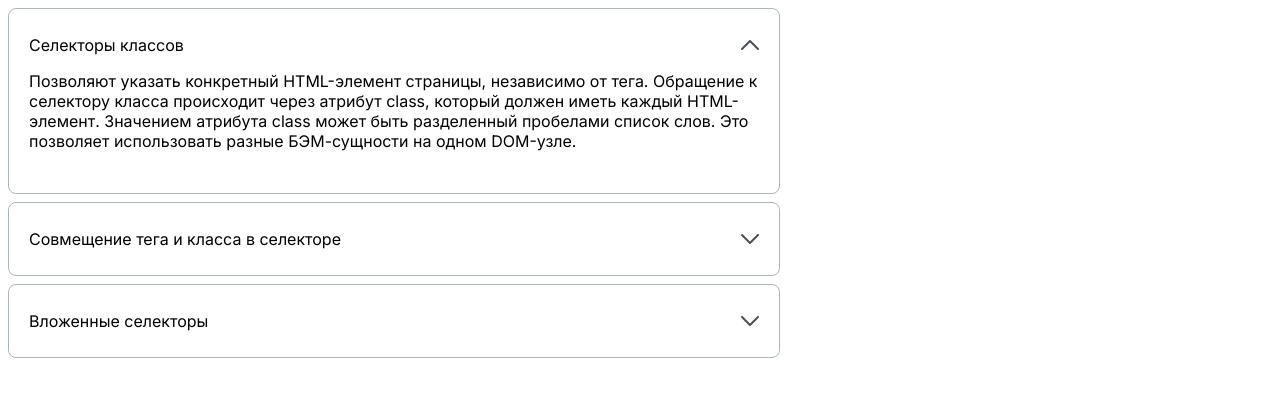
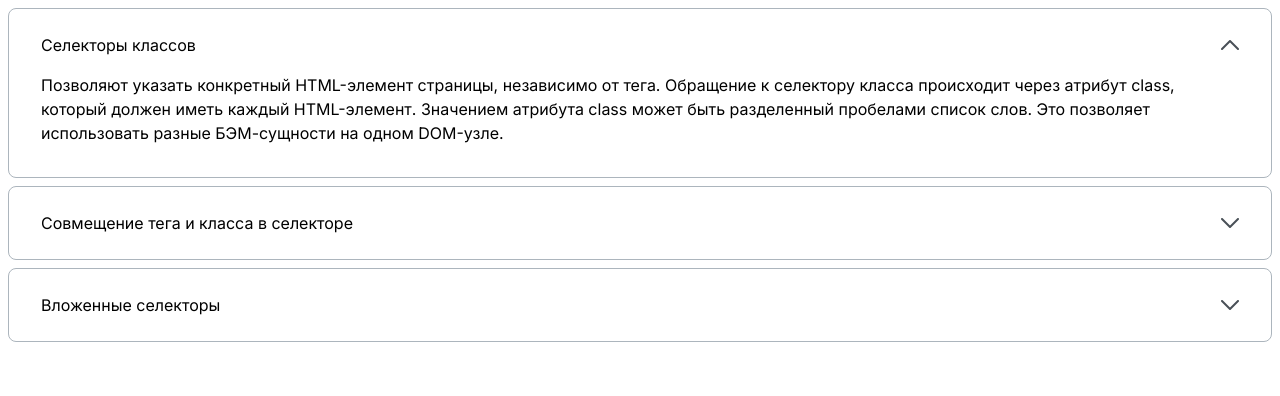
Before and after one commit to js-tasks-ru/htmlcss-20251006_smdidenko, a website: page 03-lection1/02-accordion/index.html in a window 1280 px wide. Both pictures are taken after a click on the element "Селекторы классов". Drawn offline with Linux system fonts and the light colour scheme.

Commit message:
lection-1-accordion-bug-fix
lection-1-accordion-bug-fix

```diff
--- a/03-lection1/02-accordion/accordion.css
+++ b/03-lection1/02-accordion/accordion.css
@@ -1,27 +1,28 @@
-.accordion {
-  width: 730px;
+.accordion__section {
   border-radius: 8px;
   border: 1px solid var(--grey-3);
   margin-bottom: 8px;
   cursor: pointer;
-  padding: 26px 20px;
+  padding: 1.5rem 2rem;
 }
 
 .accordion__summary {
   display: flex;
   justify-content: space-between;
   align-items: center;
-
   list-style: none;
-  cursor: pointer;
 }
 
-.accordion__summary:open {
-  border: 1px solid var(--grey-3);
-  padding: 26px 10px;
+p {
+  margin-bottom: 0.5rem;
 }
 
-.accordion[open] .accordion__icon {
+.accordion__summary,
+p {
+  font: 400 16px/24px 'Inter', sans-serif;
+}
+
+.accordion__section[open] .accordion__icon {
   transform: rotate(0deg);
 }
 
--- a/03-lection1/02-accordion/index.html
+++ b/03-lection1/02-accordion/index.html
@@ -6,7 +6,7 @@
     <link rel="stylesheet" href="./accordion.css" />
   </head>
   <body>
-    <details class="accordion">
+    <details class="accordion__section">
       <summary class="accordion__summary">
         <span>Селекторы классов</span>
         <img
@@ -23,7 +23,7 @@
         БЭМ-сущности на одном DOM-узле.
       </p>
     </details>
-    <details class="accordion">
+    <details class="accordion__section">
       <summary class="accordion__summary">
         Совмещение тега и класса в селекторе
         <img
@@ -40,7 +40,7 @@
         излишне сложными селекторами.
       </p>
     </details>
-    <details class="accordion">
+    <details class="accordion__section">
       <summary class="accordion__summary">
         Вложенные селекторы
         <img
```
